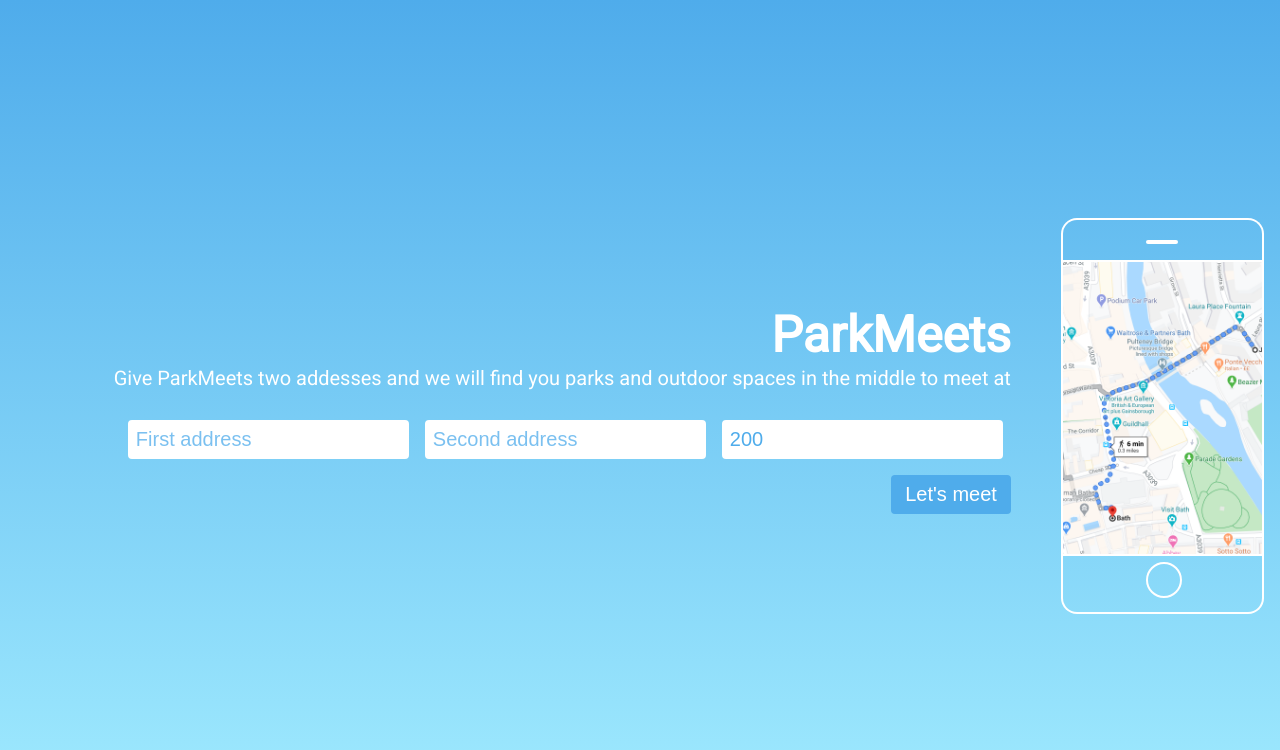
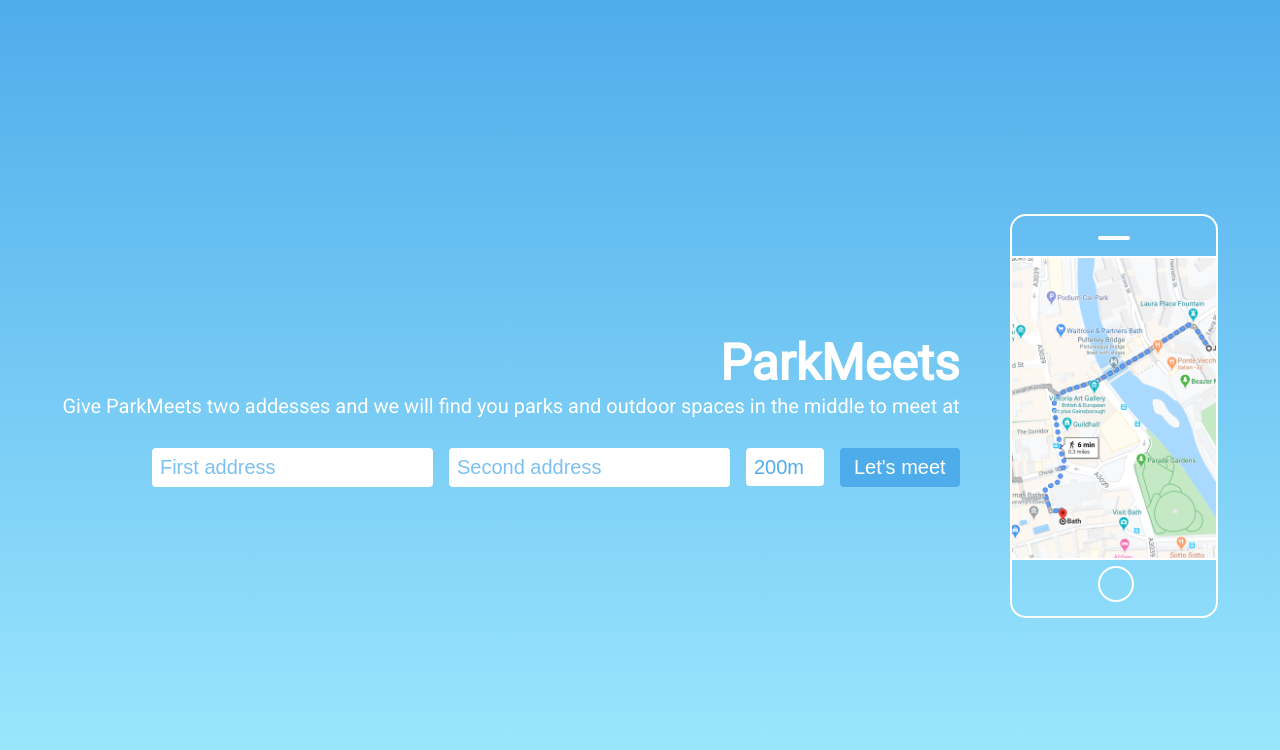
Before and after one commit to HazDuck/park-meets, a React (Create React App) app: page / in a window 1280 px wide. Shown: the top 750 px of the page. Built offline with nearby package versions, Linux system fonts and the light colour scheme.

Commit message:
styled parks

```diff
--- a/src/App.js
+++ b/src/App.js
@@ -124,13 +124,16 @@ export const App = () => {
             onChange={e => setAddress2(e.target.value)}
             placeholder="Second address"
           ></input>
-          <input
-            id="radius"
-            type="text"
+          <select
             value={radius}
-            placeholder="Search radius (m)"
+            id="cars"
             onChange={e => setRadius(e.target.value)}
-          ></input>
+            >
+              <option value="100">100m</option>
+              <option value="200">200m</option>
+              <option value="500">500m</option>
+              <option value="1000">1000m</option>
+          </select>
           <button
           type="button"
           onClick={() => {
@@ -154,6 +157,7 @@ export const App = () => {
           </div>}
           {parks.data && parks.data.results &&
           <div className="parks-container">
+            <div>
               {parks.status === "ZERO_RESULTS" && (
                 <p>There are no parks within {radius}m of the mid-point</p>
               )}
@@ -175,6 +179,7 @@ export const App = () => {
                 )}
               </ul>
               }
+            </div>
           </div>}
       </div>
       <div className="image phone"><div className="inner"><img src="/images/screen.png" alt="screen" /></div></div>
--- a/src/App.scss
+++ b/src/App.scss
@@ -186,6 +186,19 @@ $breakpoints: (
       font-size: 20px;
     }
 
+    select {
+      -webkit-appearance: none;
+      -moz-appearance: none;
+      appearance: none;
+      border-radius: 4px;
+      padding: 6px;
+      border: 2px solid #FFF;
+      margin: 8px;
+      background-color: #FFF;
+      color: #4faceb;
+      font-size: 20px;
+  }
+
     label {
       color: #FFF;
       font-size: 20px;
@@ -209,6 +222,8 @@ $breakpoints: (
   border-radius: 4px;
   padding: 16px;
   margin-top: 24px;
+  max-height: 400px;
+  overflow: auto;
 
   ul {
     list-style-type: none;
```
Lines whose indentation alone changed are shown as unchanged.
